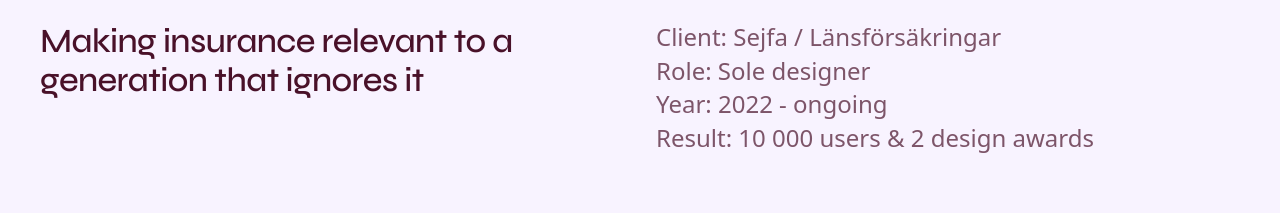
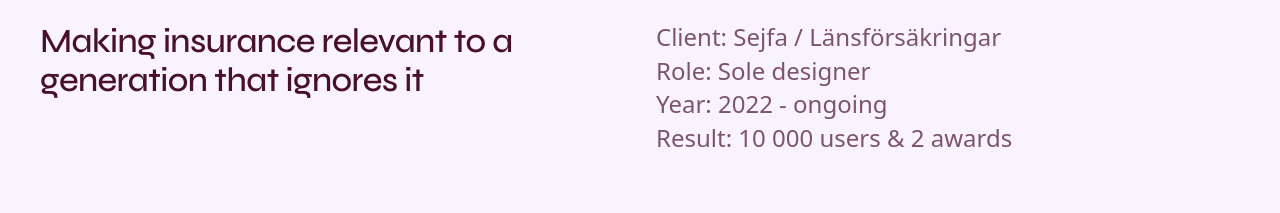
Before and after one commit to lica-ux/portfolio, a React (Vite) app: page /work/sejfa in a window 1280 px wide. Shown: the part 900-1113 px from the top of the page. Built offline with nearby package versions, Linux system fonts and the light colour scheme.

Commit message:
chore: auto-save 2026-05-03 17:39

```diff
--- a/src/pages/CasePage.tsx
+++ b/src/pages/CasePage.tsx
@@ -43,7 +43,7 @@ export default function CasePage({ slug }: CasePageProps) {
               'Client: Sejfa / Länsförsäkringar',
               'Role: Sole designer',
               'Year: 2022 - ongoing',
-              'Result: 10 000 users & 2 design awards',
+              'Result: 10 000 users & 2 awards',
             ]
           : [
               'Client: Baricol / FitForMe',
```
